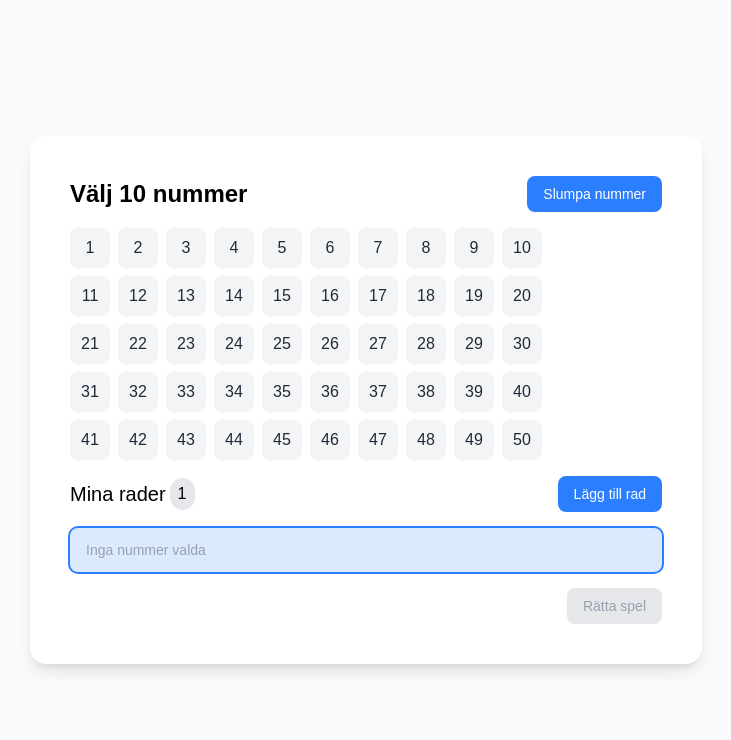
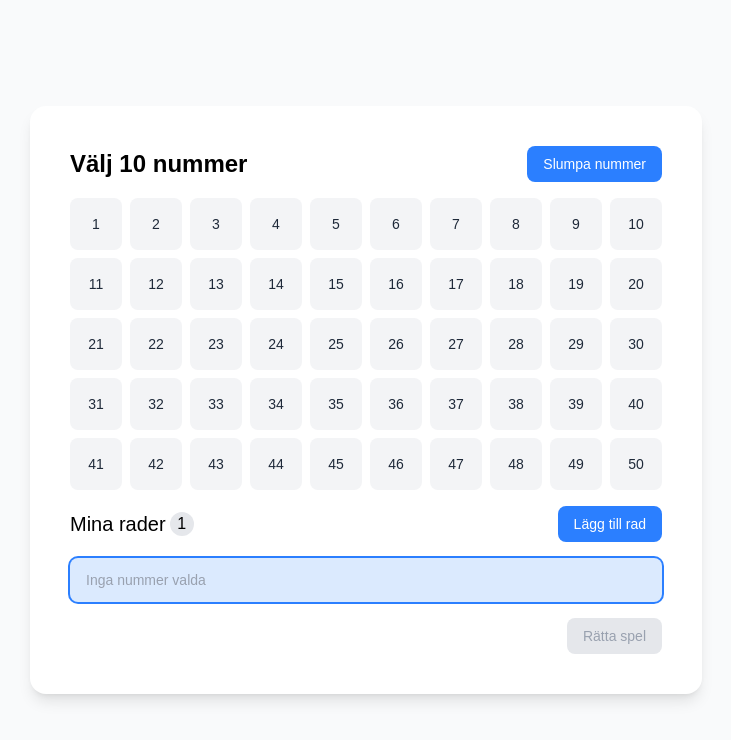
Before and after one commit to rutbergphilip/svs-frontend-code-test, a Next.js app: page / in a window 1280 px wide. Shown: the top 740 px of the page, without its empty margins (274-1005 px from the left). Built offline with nearby package versions, Linux system fonts and the light colour scheme.

Commit message:
förbättrad hantering av redan rättade rader

```diff
--- /dev/null
+++ b/app/components/CorrectRow.tsx
@@ -0,0 +1,19 @@
+'use client';
+
+import { useGameStore } from '../stores/gameStore';
+
+export function CorrectRow() {
+  const { correctNumbers } = useGameStore();
+  if (!correctNumbers) return null;
+
+  return (
+    <div className='flex w-full items-center gap-2 rounded-lg bg-green-100 px-4 py-3'>
+      <span className='text-sm font-medium text-green-800 mr-2'>Rätt rad:</span>
+      <span className='flex flex-1 gap-2 flex-wrap text-sm font-medium text-green-800'>
+        {correctNumbers.map((n) => (
+          <span key={n}>{n}</span>
+        ))}
+      </span>
+    </div>
+  );
+}
--- a/app/components/GameBoard.tsx
+++ b/app/components/GameBoard.tsx
@@ -6,31 +6,34 @@ import { RowCard } from './RowCard';
 import { AddRowButton } from './buttons/AddRowButton';
 import { GradeButton } from './buttons/GradeButton';
 import { RandomizeButton } from './buttons/RandomizeButton';
+import { CorrectRow } from './CorrectRow';
+import { PlayAgainButton } from './buttons/PlayAgainButton';
 
 const NUMBERS = Array.from({ length: 50 }, (_, i) => i + 1);
 
 export function GameBoard() {
-  const { rows, activeRowId, toggleNumber } = useGameStore();
+  const { rows, activeRowId, toggleNumber, graded } = useGameStore();
   const activeRow = rows.find((r) => r.id === activeRowId);
   const selectedNums = activeRow?.numbers.map((n) => n.num) ?? [];
 
   return (
     <>
-      <section className='flex justify-between items-center w-full'>
+      <div className='flex justify-between items-center w-full'>
         <h1 className='text-2xl font-semibold'>Välj 10 nummer</h1>
         <RandomizeButton />
-      </section>
+      </div>
       <div
         role='group'
         aria-label='Välj nummer 1 - 50'
-        className='grid grid-cols-10 gap-2'
+        className='grid w-full grid-cols-10 gap-1 sm:gap-2'
       >
         {NUMBERS.map((n) => (
           <NumberCard
             key={n}
             selected={selectedNums.includes(n)}
             disabled={
-              !selectedNums.includes(n) && activeRow?.numbers.length === 10
+              (!selectedNums.includes(n) && activeRow?.numbers.length === 10) ||
+              graded
             }
             onClick={() => toggleNumber(n)}
           >
@@ -41,7 +44,7 @@ export function GameBoard() {
       <div className='flex justify-between items-center w-full'>
         <div className='flex items-center gap-1'>
           <h2 className='text-xl text-left'>Mina rader</h2>
-          <p className='py-1 px-2 bg-gray-200 rounded-full'>{rows.length}</p>
+          <p className='bg-gray-200 rounded-full w-6 h-6'>{rows.length}</p>
         </div>
         <AddRowButton />
       </div>
@@ -54,8 +57,9 @@ export function GameBoard() {
           <RowCard key={row.id} row={row} isActive={row.id === activeRowId} />
         ))}
       </div>
+      {graded && <CorrectRow />}
       <div className='w-full flex justify-end'>
-        <GradeButton />
+        {graded ? <PlayAgainButton /> : <GradeButton />}
       </div>
     </>
   );
--- a/app/components/RowCard.tsx
+++ b/app/components/RowCard.tsx
@@ -9,23 +9,47 @@ type RowCardProps = {
 };
 
 export function RowCard({ row, isActive }: RowCardProps) {
-  const { setActiveRow, removeRow, rows } = useGameStore();
+  const { setActiveRow, removeRow, rows, graded, correctNumbers } =
+    useGameStore();
+
+  const correctSet = new Set(correctNumbers ?? []);
 
   return (
     <button
       type='button'
-      onClick={() => setActiveRow(row.id)}
-      className={`flex w-full items-center gap-2 rounded-lg px-4 py-3 cursor-pointer ${
-        isActive ? 'bg-blue-100 ring-2 ring-blue-500' : 'bg-gray-100 hover:bg-gray-200'
-      } transition-colors`}
+      onClick={() => !graded && setActiveRow(row.id)}
+      className={`flex w-full items-center gap-2 rounded-lg px-4 py-3 transition-colors ${
+        graded
+          ? 'bg-gray-100 cursor-default'
+          : isActive
+            ? 'bg-blue-100 ring-2 ring-blue-500 cursor-pointer'
+            : 'bg-gray-100 hover:bg-gray-200 cursor-pointer'
+      }`}
     >
-      <span className='flex flex-1 gap-2 flex-wrap text-sm font-medium text-gray-800'>
-        {row.numbers.length > 0
-          ? row.numbers.map((n) => <span key={n.num}>{n.num}</span>)
-          : <span className='text-gray-400'>Inga nummer valda</span>
-        }
+      <span className='flex flex-1 gap-2 flex-wrap text-sm font-medium'>
+        {row.numbers.length > 0 ? (
+          row.numbers.map((n) => (
+            <span
+              key={n.num}
+              className={
+                graded && correctSet.has(n.num)
+                  ? 'bg-green-500 text-white rounded-full w-6 h-6 flex items-center justify-center'
+                  : 'text-gray-800'
+              }
+            >
+              {n.num}
+            </span>
+          ))
+        ) : (
+          <span className='text-gray-400'>Inga nummer valda</span>
+        )}
       </span>
-      {rows.length > 1 && (
+      {graded && (
+        <span className='text-sm font-medium text-green-600'>
+          {row.numbers.filter((n) => correctSet.has(n.num)).length} rätt
+        </span>
+      )}
+      {!graded && rows.length > 1 && (
         <span
           role='button'
           onClick={(e) => {
--- a/app/components/numbers/NumberCard.tsx
+++ b/app/components/numbers/NumberCard.tsx
@@ -1,4 +1,6 @@
 'use client';
+
+import { Button } from '../ui/Button';
 
 type NumberCardProps = {
   onClick: () => void;
@@ -11,8 +13,11 @@ function getCardStyle({
   selected,
   disabled,
 }: Omit<NumberCardProps, 'children' | 'onClick'>): string {
-  const base = 'w-10 h-10 rounded-lg font-medium transition-colors';
+  const base =
+    'aspect-square w-full rounded-lg text-xs sm:text-sm font-medium transition-colors flex items-center justify-center';
 
+  if (selected && disabled)
+    return `${base} disabled:bg-blue-300! disabled:text-white cursor-not-allowed`;
   if (disabled) return `${base} bg-gray-50 text-gray-300 cursor-not-allowed`;
   if (selected) return `${base} bg-blue-500 text-white hover:bg-blue-600`;
   return `${base} bg-gray-100 text-gray-800 hover:bg-gray-200 cursor-pointer`;
@@ -25,7 +30,7 @@ export function NumberCard({
   onClick,
 }: NumberCardProps) {
   return (
-    <button
+    <Button
       className={getCardStyle({ selected, disabled })}
       onClick={onClick}
       type='button'
@@ -33,6 +38,6 @@ export function NumberCard({
       disabled={disabled}
     >
       {children}
-    </button>
+    </Button>
   );
 }
```
